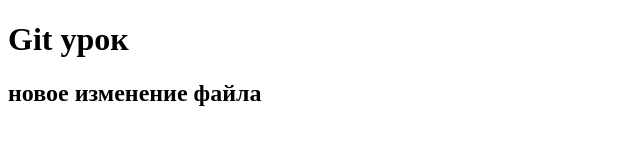
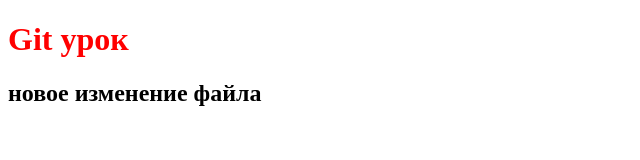
Before and after one commit to hellfish46/site, a plain HTML site: page index.html in a window 1280 px wide. Shown: the whole page, without its empty margins (0-640 px from the left). Drawn offline with Linux system fonts and the light colour scheme.

Commit message:
second commit

```diff
--- /dev/null
+++ b/css/style.css
@@ -0,0 +1,3 @@
+h1 {
+	color: red;
+}
--- a/index.html
+++ b/index.html
@@ -3,7 +3,7 @@
 <head>
 <meta charset='UTF-8'>
 <title>Document</title>
-
+<link rel='stylesheet' href='css/style.css'>
 
 
 </head>
```
